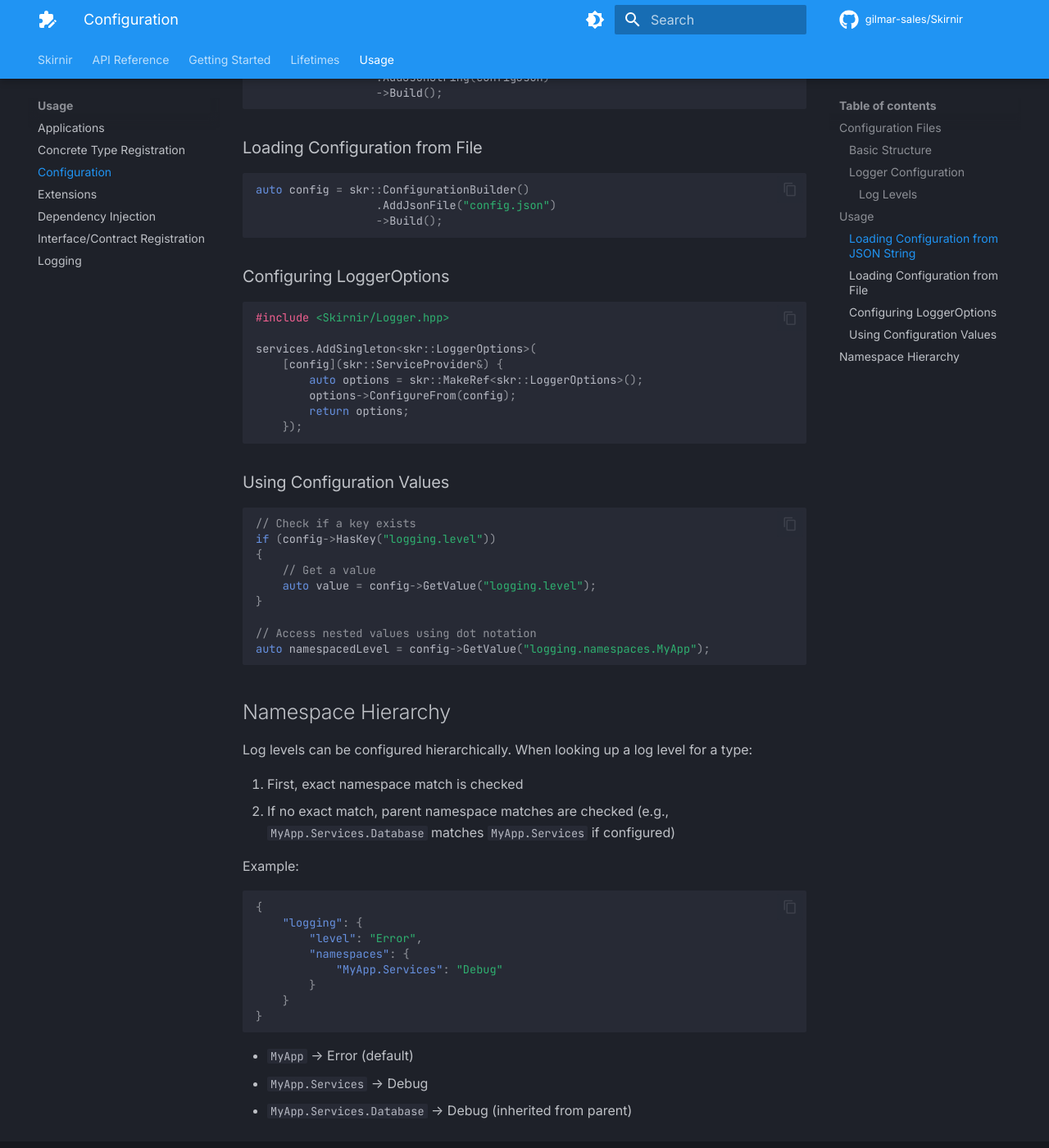
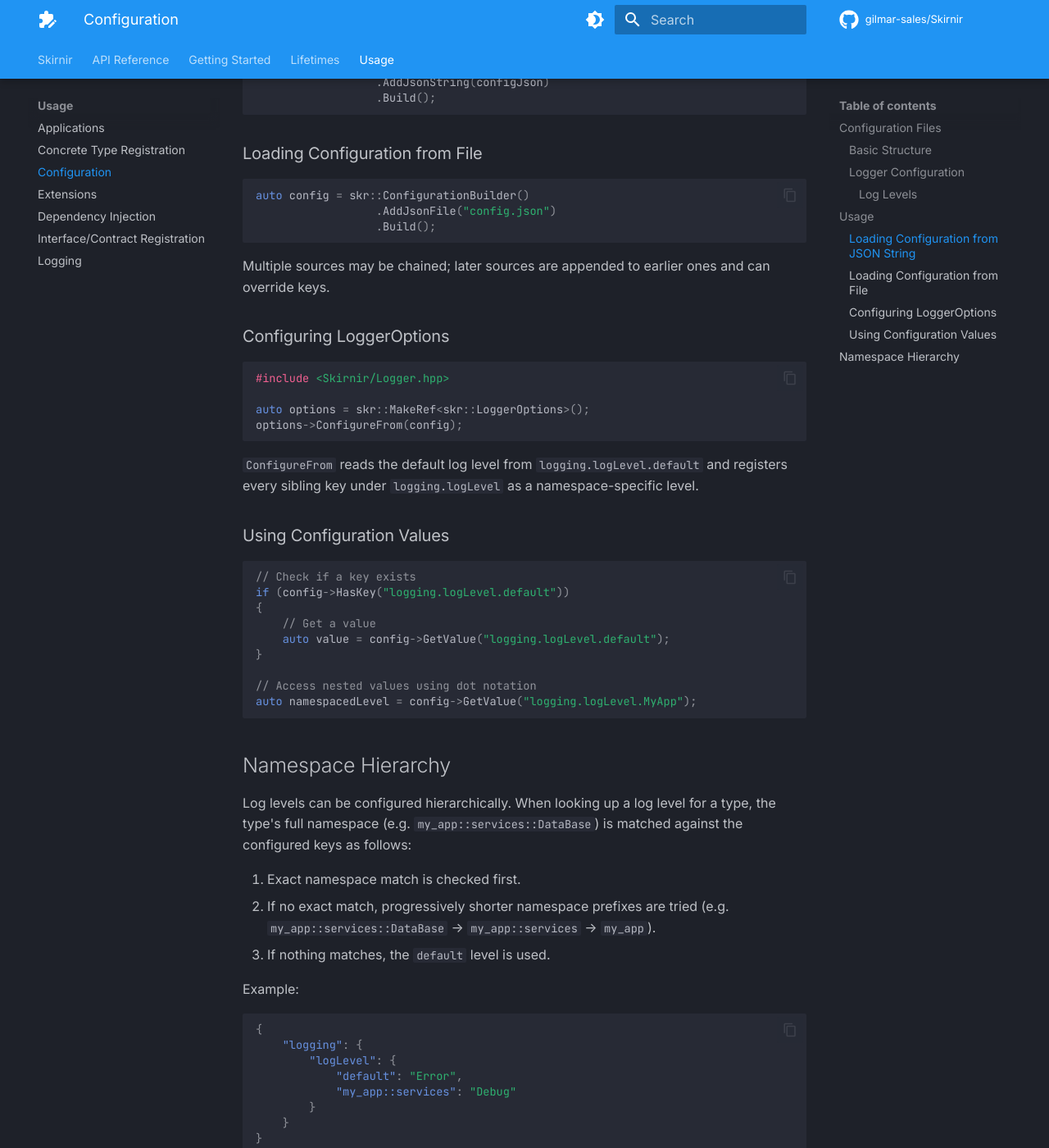
Before and after one commit to gilmar-sales/Skirnir, an MkDocs documentation site: the page built from docs/usage/configuration.md, in a window 1280 px wide and 1400 px high, scrolled down 1618 px. Shown: the whole window at 82% size. Built offline with MkDocs 1.6.1 and Material for MkDocs 9.7.7, drawn with Linux system fonts in a browser that asks for light colours; comment, search, counter and statistics services are not loaded; some of the changed text lies outside the part shown.

Commit message:
feat(logger): restructure logging configuration schema
Update the logging configuration format to use a more intuitive `logLevel`
object containing a `default` key and namespace-specific overrides.

This change:
- Replaces `logging.level` with `logging.logLevel.default`.
- Replaces `logging.namespaces` with direct keys under `logging.logLevel`.
- Updates namespace separator in configuration from `.` to `::` to
  align with C++ namespace syntax.
- Refactors `LoggerOptions::ConfigureFrom` to support the new schema.
- Updates documentation and unit tests to reflect the new configuration
  structure and namespace matching logic.

````diff
--- a/docs/usage/configuration.md
+++ b/docs/usage/configuration.md
@@ -11,10 +11,9 @@ Configuration is stored in JSON format. You can load configuration from files or
 ```json
 {
     "logging": {
-        "level": "Information",
-        "namespaces": {
-            "MyApp": "Debug",
-            "MyApp.Services": "Warning"
+        "logLevel": {
+            "default": "Information",
+            "MyApp": "Debug"
         }
     }
 }
@@ -22,10 +21,10 @@ Configuration is stored in JSON format. You can load configuration from files or
 
 ### Logger Configuration
 
-The `logging` section allows you to configure:
+The `logging.logLevel` section allows you to configure:
 
-- **level**: Default log level for all namespaces (Debug, Trace, Information, Warning, Error, Fatal, None)
-- **namespaces**: Per-namespace log level overrides
+- **default**: Default log level for all namespaces (Debug, Trace, Information, Warning, Error, Fatal, None)
+- **`<namespace>`**: Per-namespace log level overrides. Keys are matched against the C++ namespace of the type (e.g. `my_app::services`), with `::` as the separator.
 
 #### Log Levels
 
@@ -33,8 +32,8 @@ The `logging` section allows you to configure:
 |-------------|------------------------------------------------|
 | Debug       | Debug messages and above                       |
 | Trace       | Trace messages and above                       |
-| Information | Informational messages and above              |
-| Warning     | Warning messages and above                      |
+| Information | Informational messages and above               |
+| Warning     | Warning messages and above                     |
 | Error       | Error messages and above                       |
 | Fatal       | Fatal errors only                              |
 | None        | No logging                                     |
@@ -48,17 +47,17 @@ The `logging` section allows you to configure:
 
 const char* configJson = R"({
     "logging": {
-        "level": "Information",
-        "namespaces": {
+        "logLevel": {
+            "default": "Information",
             "MyApp": "Debug",
-            "MyApp.Services": "Warning"
+            "MyApp::Services": "Warning"
         }
     }
 })";
 
 auto config = skr::ConfigurationBuilder()
                   .AddJsonString(configJson)
-                  ->Build();
+                  .Build();
 ```
 
 ### Loading Configuration from File
@@ -66,56 +65,57 @@ auto config = skr::ConfigurationBuilder()
 ```cpp
 auto config = skr::ConfigurationBuilder()
                   .AddJsonFile("config.json")
-                  ->Build();
+                  .Build();
 ```
+
+Multiple sources may be chained; later sources are appended to earlier ones and can override keys.
 
 ### Configuring LoggerOptions
 
 ```cpp
 #include <Skirnir/Logger.hpp>
 
-services.AddSingleton<skr::LoggerOptions>(
-    [config](skr::ServiceProvider&) {
-        auto options = skr::MakeRef<skr::LoggerOptions>();
-        options->ConfigureFrom(config);
-        return options;
-    });
+auto options = skr::MakeRef<skr::LoggerOptions>();
+options->ConfigureFrom(config);
 ```
+
+`ConfigureFrom` reads the default log level from `logging.logLevel.default` and registers every sibling key under `logging.logLevel` as a namespace-specific level.
 
 ### Using Configuration Values
 
 ```cpp
 // Check if a key exists
-if (config->HasKey("logging.level"))
+if (config->HasKey("logging.logLevel.default"))
 {
     // Get a value
-    auto value = config->GetValue("logging.level");
+    auto value = config->GetValue("logging.logLevel.default");
 }
 
 // Access nested values using dot notation
-auto namespacedLevel = config->GetValue("logging.namespaces.MyApp");
+auto namespacedLevel = config->GetValue("logging.logLevel.MyApp");
 ```
 
 ## Namespace Hierarchy
 
-Log levels can be configured hierarchically. When looking up a log level for a type:
+Log levels can be configured hierarchically. When looking up a log level for a type, the type's full namespace (e.g. `my_app::services::DataBase`) is matched against the configured keys as follows:
 
-1. First, exact namespace match is checked
-2. If no exact match, parent namespace matches are checked (e.g., `MyApp.Services.Database` matches `MyApp.Services` if configured)
+1. Exact namespace match is checked first.
+2. If no exact match, progressively shorter namespace prefixes are tried (e.g. `my_app::services::DataBase` → `my_app::services` → `my_app`).
+3. If nothing matches, the `default` level is used.
 
 Example:
 
 ```json
 {
     "logging": {
-        "level": "Error",
-        "namespaces": {
-            "MyApp.Services": "Debug"
+        "logLevel": {
+            "default": "Error",
+            "my_app::services": "Debug"
         }
     }
 }
 ```
 
-- `MyApp` → Error (default)
-- `MyApp.Services` → Debug
-- `MyApp.Services.Database` → Debug (inherited from parent)
+- `my_app` → Error (default)
+- `my_app::services` → Debug
+- `my_app::services::DataBase` → Debug (inherited from the `my_app::services` prefix)
````
Also changed, not shown: 4 other files.
